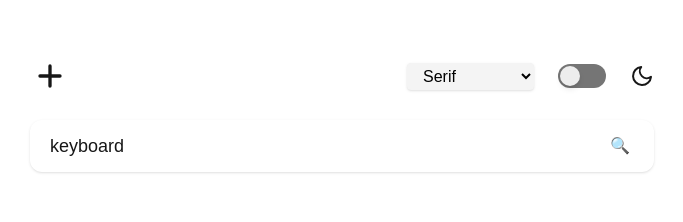
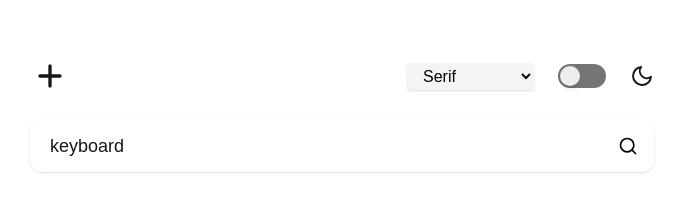
Before and after one commit to ckcristock/dictionary-app, a Next.js app: page / in a window 1280 px wide. Shown: the top 222 px of the page, without its empty margins (298-981 px from the left). Built offline with nearby package versions, Linux system fonts and the light colour scheme.

Commit message:
Fixed icons in SearchBar

```diff
--- a/src/app/components/SearchBar.tsx
+++ b/src/app/components/SearchBar.tsx
@@ -1,5 +1,6 @@
 "use client";
 import React from "react";
+import { Search } from "lucide-react";
 
 type SearchBarProps = {
   search: string;
@@ -15,7 +16,7 @@ const SearchBar: React.FC<SearchBarProps> = ({
   return (
     <div className="mb-10 w-full relative">
       <input
-        type="search"
+        type="text"
         placeholder="Search word..."
         className="w-full rounded-xl px-5 py-3 text-lg shadow-sm focus:outline-none focus:ring-2 focus:ring-purple-600"
         value={search}
@@ -24,12 +25,18 @@ const SearchBar: React.FC<SearchBarProps> = ({
           if (e.key === "Enter") onSearch();
         }}
       />
+
       <button
         aria-label="Search"
-        className="absolute right-6 top-[calc(50%-12px)] text-purple-600 cursor-pointer"
+        className="absolute right-4 top-1/2 -translate-y-1/2 hover:opacity-80"
         onClick={onSearch}
+        type="button"
       >
-        🔍
+        {/* Ícono negro para modo claro */}
+        <Search size={20} color="black" className="block dark:hidden" />
+
+        {/* Ícono blanco para modo oscuro */}
+        <Search size={20} color="white" className="hidden dark:block" />
       </button>
     </div>
   );
```
